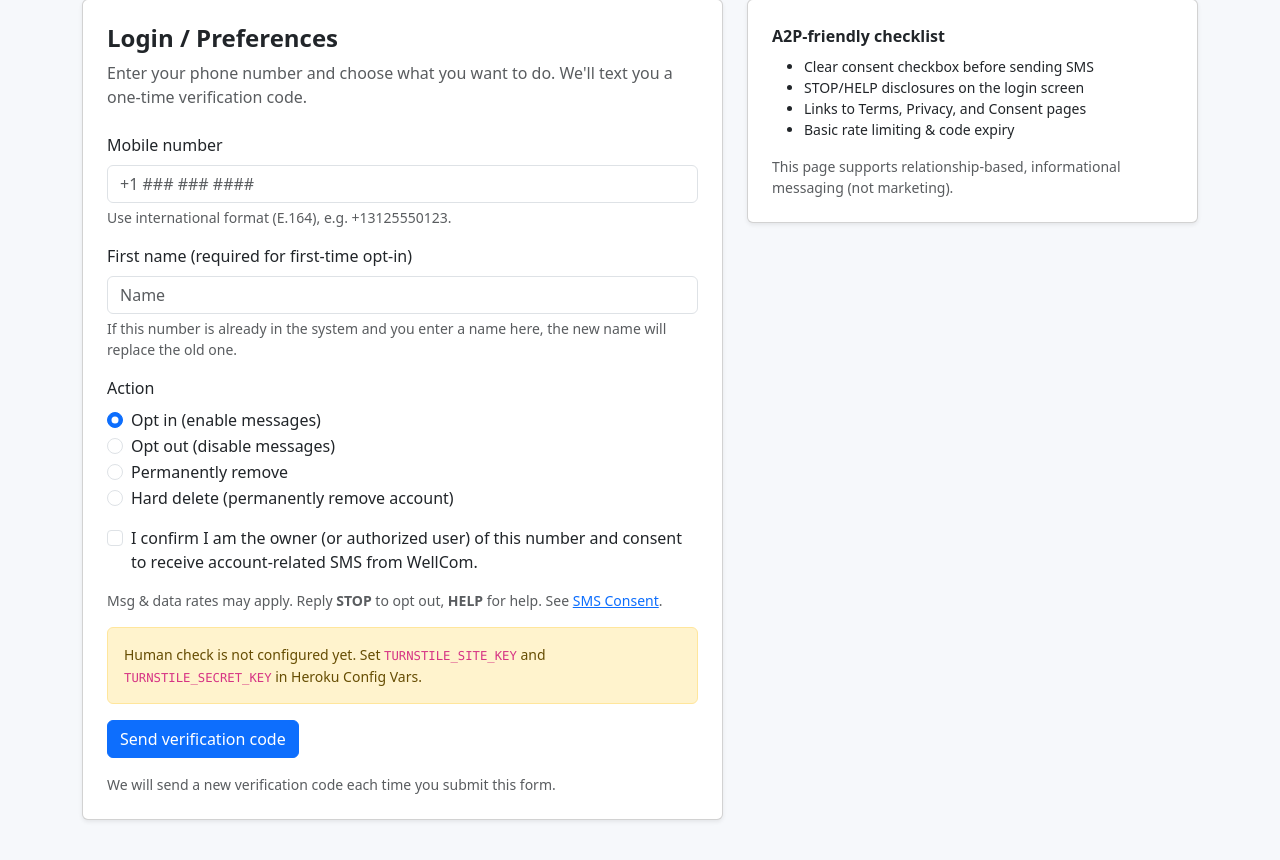
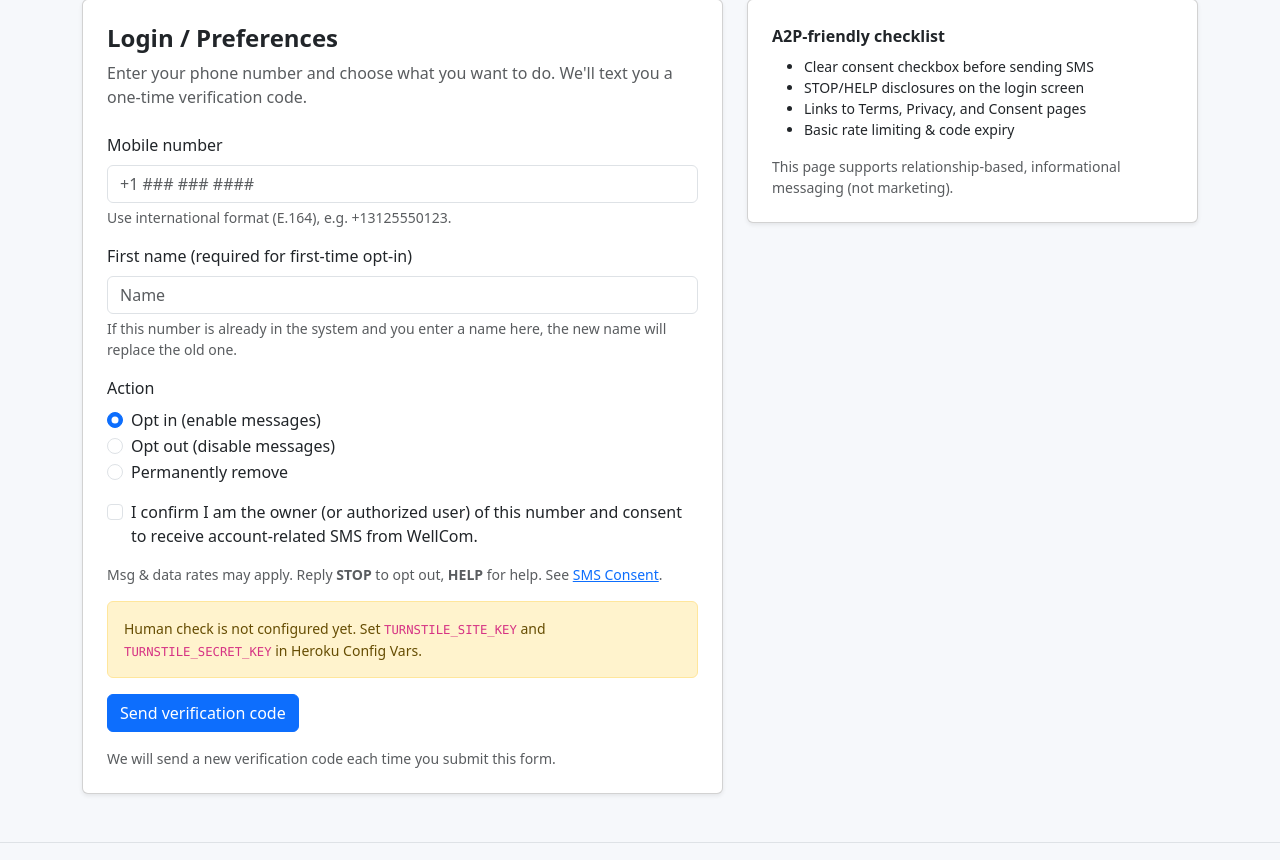
Before and after one commit to hxmiller/welllcom-site, a Flask app: page /login in a window 1280 px wide. Shown: the part 307-1167 px from the top of the page. Run offline with Flask 3, Linux system fonts and the light colour scheme.

Commit message:
Update login.html

```diff
--- a/templates/login.html
+++ b/templates/login.html
@@ -45,9 +45,6 @@
               <div class="form-check">
                 <input class="form-check-input" type="radio" name="action" id="actDel" value="hard_delete">
                 <label class="form-check-label" for="actDel">Permanently remove</label>
-              </div><div class="form-check">
-                <input class="form-check-input" type="radio" name="action" id="actDel" value="hard_delete">
-                <label class="form-check-label" for="actDel">Hard delete (permanently remove account)</label>
               </div>
             </div>
 
```
